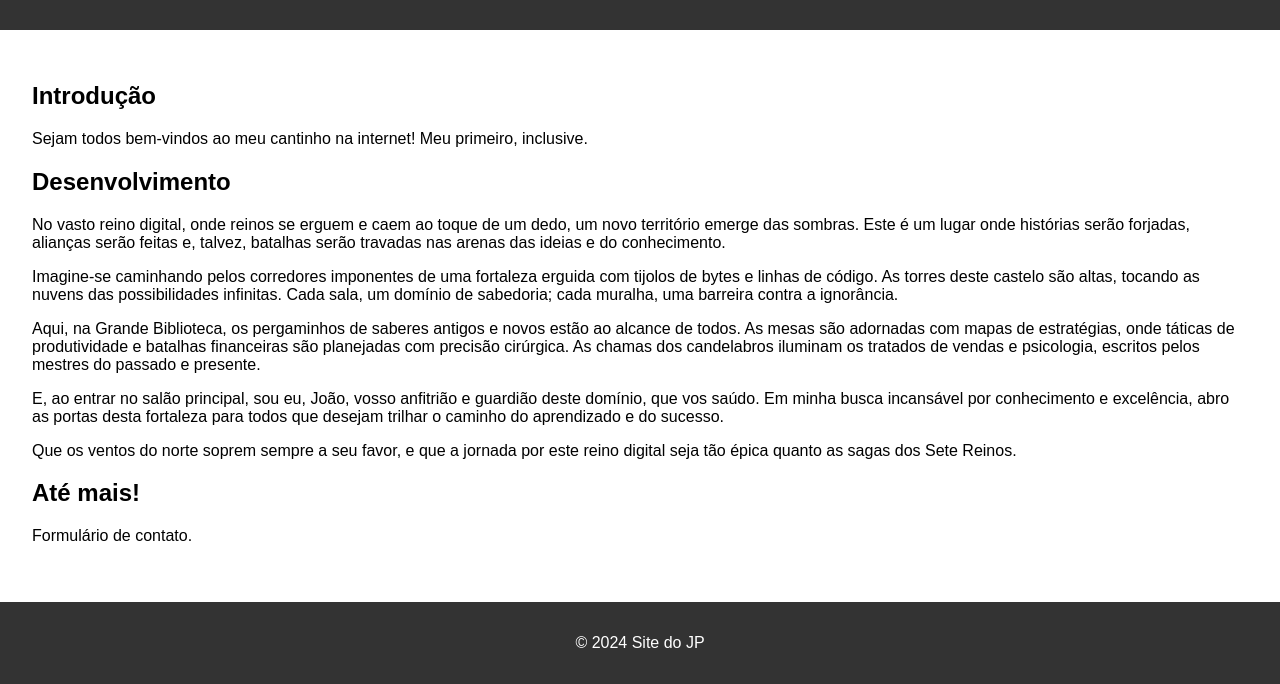
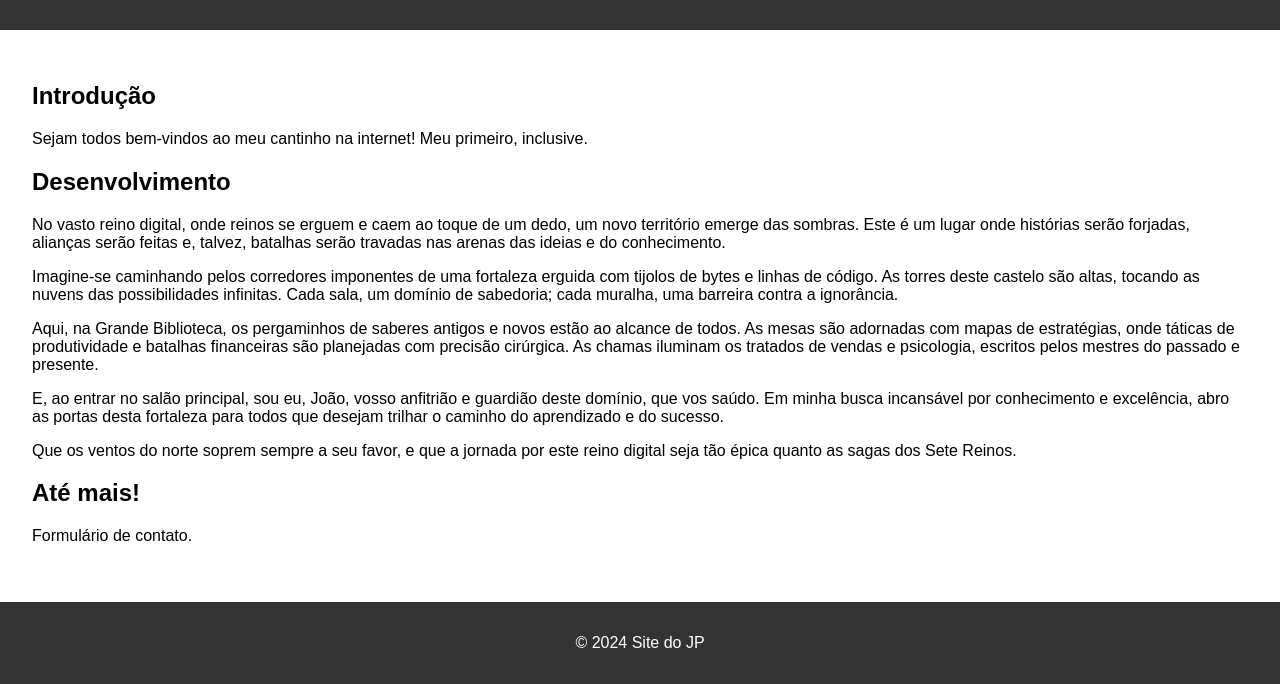
Before and after one commit to ShadowSlaveJP/meu-primeiro-site, a plain HTML site: page index.html in a window 1280 px wide. Shown: the part 116-800 px from the top of the page. Drawn offline with Linux system fonts and the light colour scheme.

Commit message:
Add files via upload

```diff
--- a/index.html
+++ b/index.html
@@ -26,7 +26,7 @@
             <h2>Desenvolvimento</h2>
             <p>No vasto reino digital, onde reinos se erguem e caem ao toque de um dedo, um novo território emerge das sombras. Este é um lugar onde histórias serão forjadas, alianças serão feitas e, talvez, batalhas serão travadas nas arenas das ideias e do conhecimento.</p>
             <p>Imagine-se caminhando pelos corredores imponentes de uma fortaleza erguida com tijolos de bytes e linhas de código. As torres deste castelo são altas, tocando as nuvens das possibilidades infinitas. Cada sala, um domínio de sabedoria; cada muralha, uma barreira contra a ignorância.</p>
-            <p>Aqui, na Grande Biblioteca, os pergaminhos de saberes antigos e novos estão ao alcance de todos. As mesas são adornadas com mapas de estratégias, onde táticas de produtividade e batalhas financeiras são planejadas com precisão cirúrgica. As chamas dos candelabros iluminam os tratados de vendas e psicologia, escritos pelos mestres do passado e presente.</p>
+            <p>Aqui, na Grande Biblioteca, os pergaminhos de saberes antigos e novos estão ao alcance de todos. As mesas são adornadas com mapas de estratégias, onde táticas de produtividade e batalhas financeiras são planejadas com precisão cirúrgica. As chamas iluminam os tratados de vendas e psicologia, escritos pelos mestres do passado e presente.</p>
             <p>E, ao entrar no salão principal, sou eu, João, vosso anfitrião e guardião deste domínio, que vos saúdo. Em minha busca incansável por conhecimento e excelência, abro as portas desta fortaleza para todos que desejam trilhar o caminho do aprendizado e do sucesso.</p>
             <p>Que os ventos do norte soprem sempre a seu favor, e que a jornada por este reino digital seja tão épica quanto as sagas dos Sete Reinos.</p>
         </section>
```
